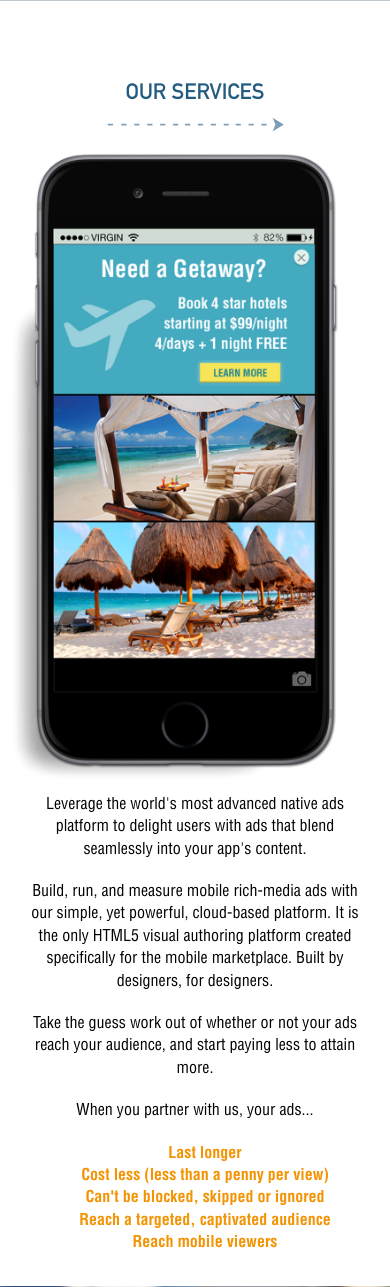
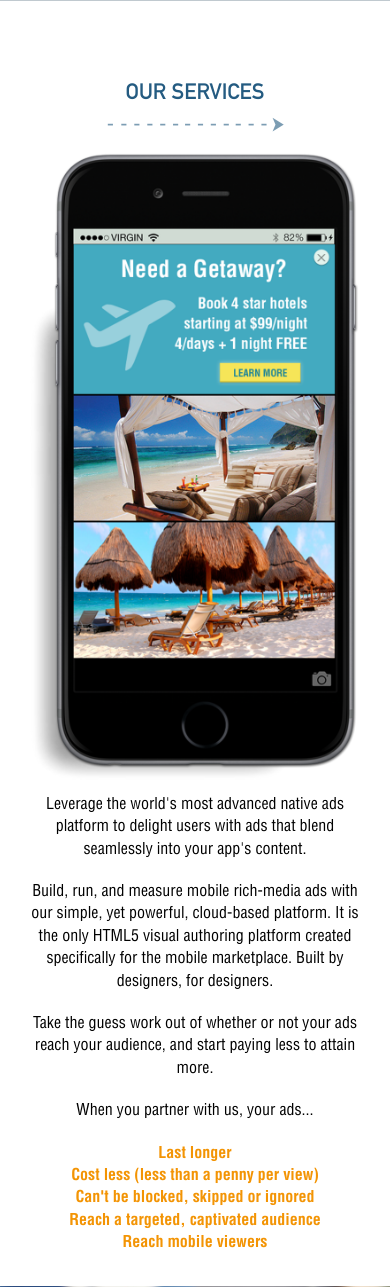
Before and after one commit to DanZiti/StreamYourAd, a PHP site: page / in a window 390 px wide. Shown: the part 3499-4786 px from the top of the page. Run offline with PHP 8.4, Linux system fonts and the light colour scheme.

Commit message:
Responsive Layout adjustment

```diff
--- a/css/style.css
+++ b/css/style.css
@@ -706,11 +706,16 @@ Responsive Layouts
 	#services-content .context > img {
 		position: relative;
 		top: 20px;
+		right: 0;
 	}
 
 	#services-content .context > .txt-block {
 		width: 90%;
 		margin: 30px auto;
+	}
+
+	#services-content .context > .txt-block ul.orange {
+		margin-left: 0;
 	}
 
 }
```
